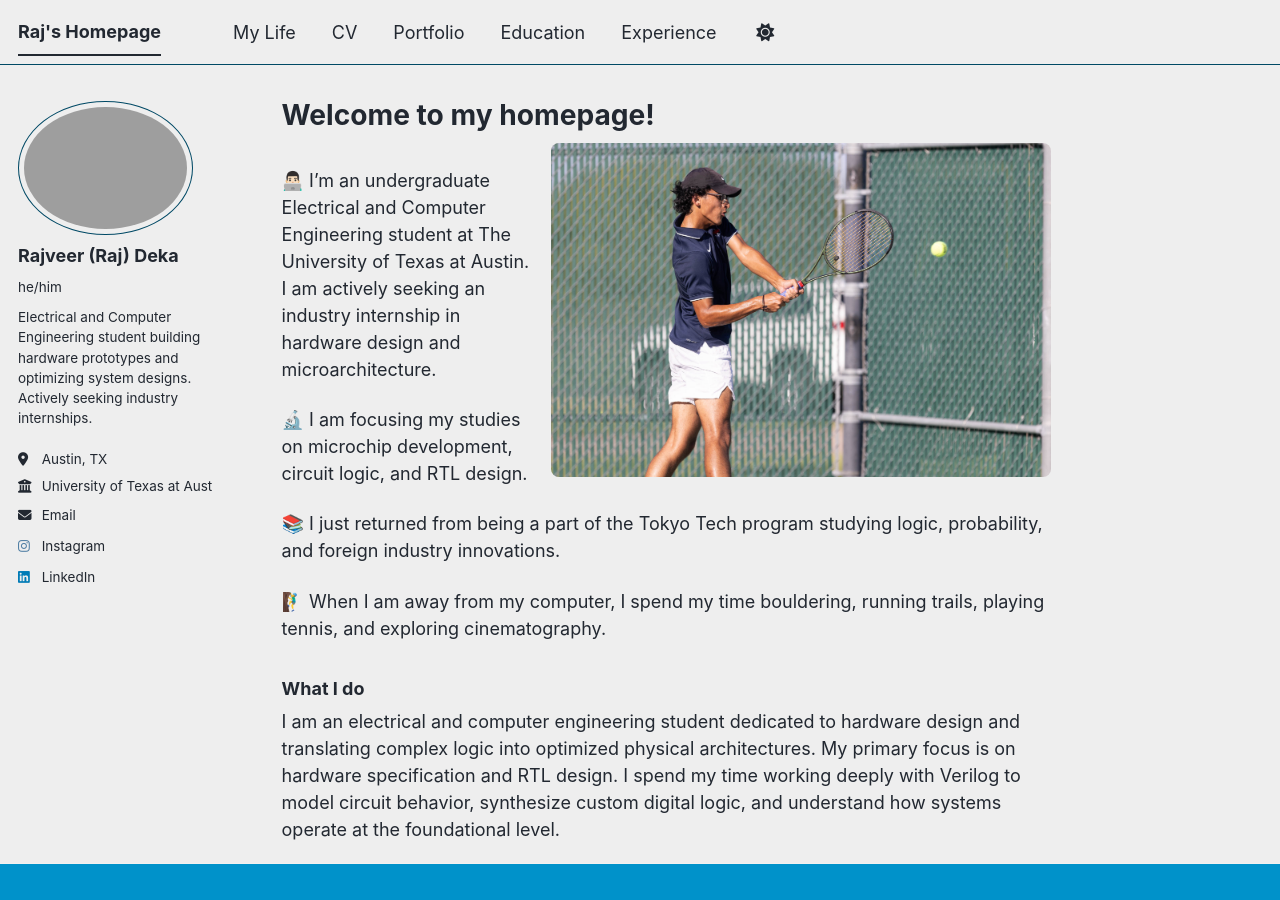
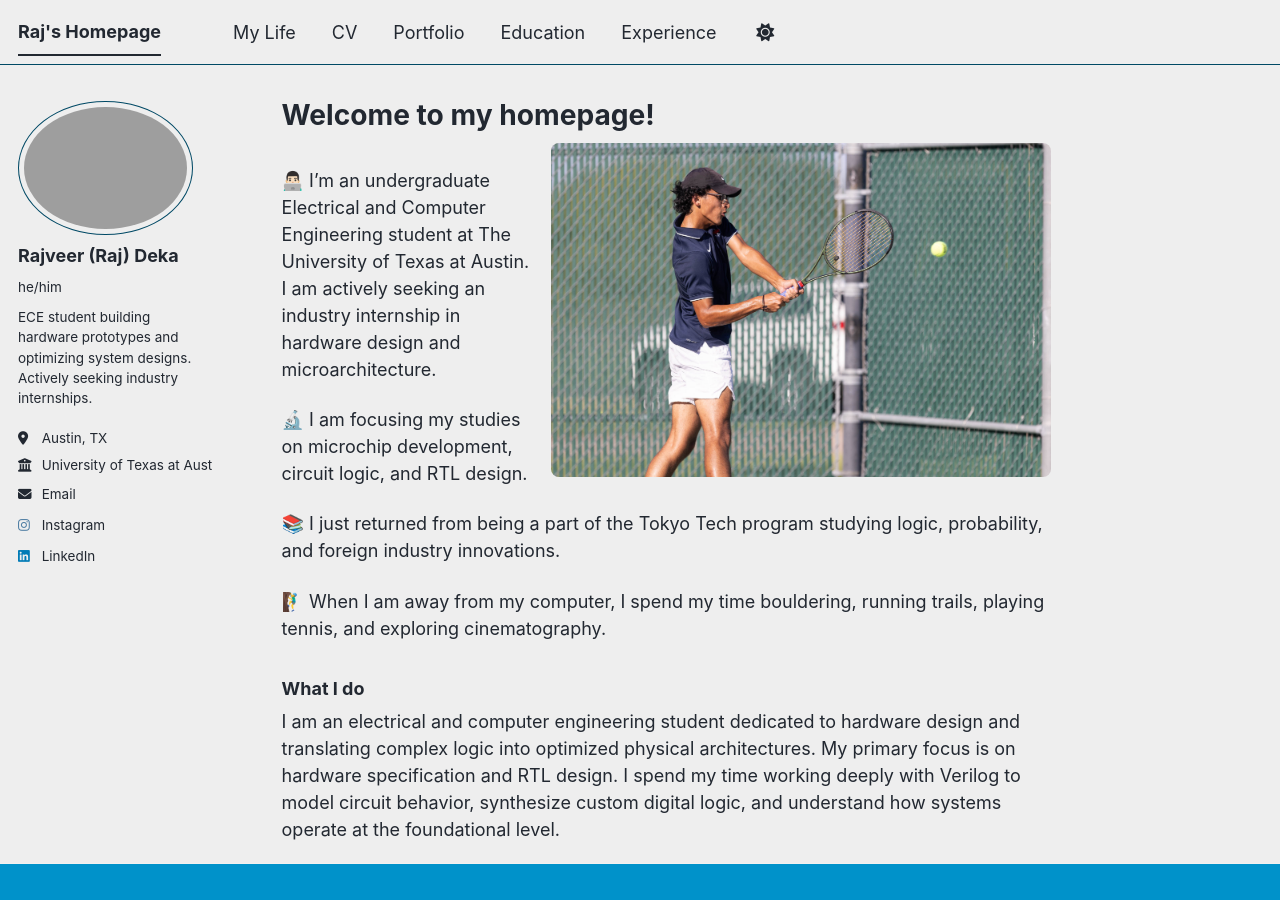
Before and after one commit to rajdeka/rajdeka.github.io, a Jekyll site: the page built from _pages/about.md, in a window 1280 px wide and 900 px high. Built offline with Jekyll 4.4.1, drawn with Linux system fonts in a browser that asks for light colours; a style sheet for code colours, icons or effects is not loaded.

Commit message:
Update _config.yml

```diff
--- a/_config.yml
+++ b/_config.yml
@@ -26,7 +26,7 @@ author:
   avatar           : "hike.jpeg"
   name             : "Rajveer (Raj) Deka"
   pronouns         : "he/him"
-  bio              : "Electrical and Computer Engineering student building hardware prototypes and optimizing system designs. Actively seeking industry internships."
+  bio              : "ECE student building hardware prototypes and optimizing system designs. Actively seeking industry internships."
   location         : "Austin, TX"
   employer         : "University of Texas at Austin"
   uri              : # URL
```
